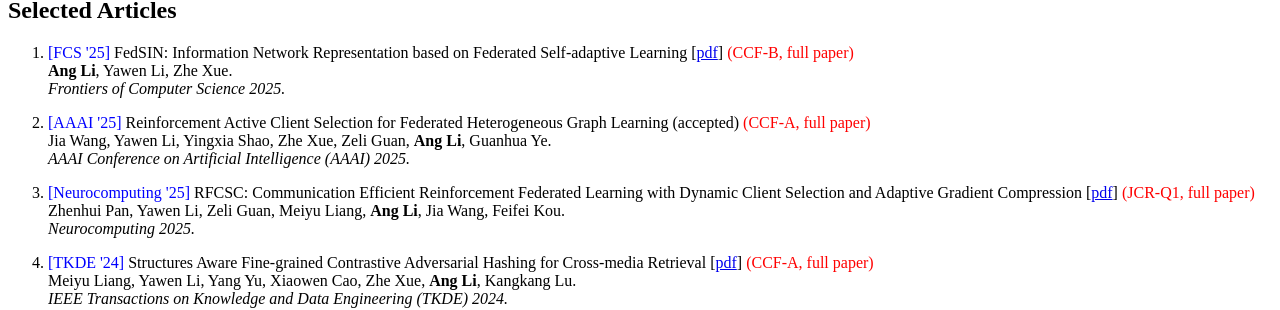
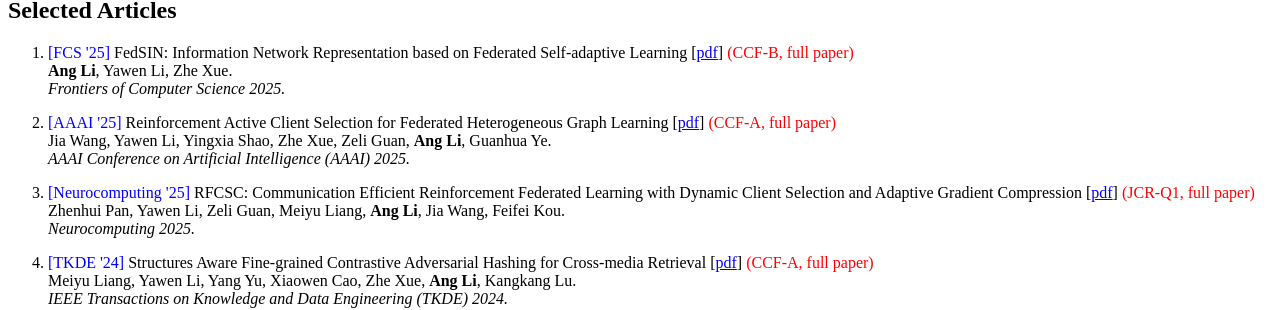
Before and after one commit to chris-Ang-li/chris-Ang-li.github.io, a Jekyll site: the page built from _pages/includes/pub.md, in a window 1280 px wide. Shown: the part 413-723 px from the top of the page. Built offline with Jekyll 4.4.1, drawn with Linux system fonts in a browser that asks for light colours; our own code applies the rules of GitHub Pages for plain Markdown files.

Commit message:
Update pub.md

```diff
--- a/_pages/includes/pub.md
+++ b/_pages/includes/pub.md
@@ -11,7 +11,7 @@
     </p>
   </li>
   <li>
-    <p><font color="blue">[AAAI '25]</font> Reinforcement Active Client Selection for Federated Heterogeneous Graph Learning (accepted) <font color="red">(CCF-A, full paper)</font>
+    <p><font color="blue">[AAAI '25]</font> Reinforcement Active Client Selection for Federated Heterogeneous Graph Learning [<a href="https://ojs.aaai.org/index.php/AAAI/article/view/35409">pdf</a>]  <font color="red">(CCF-A, full paper)</font>
       <br>
       Jia Wang, Yawen Li, Yingxia Shao, Zhe Xue, Zeli Guan, <b>Ang Li</b>, Guanhua Ye.<br>
       <i>AAAI Conference on Artificial Intelligence (AAAI) 2025.</i> <br>
```
